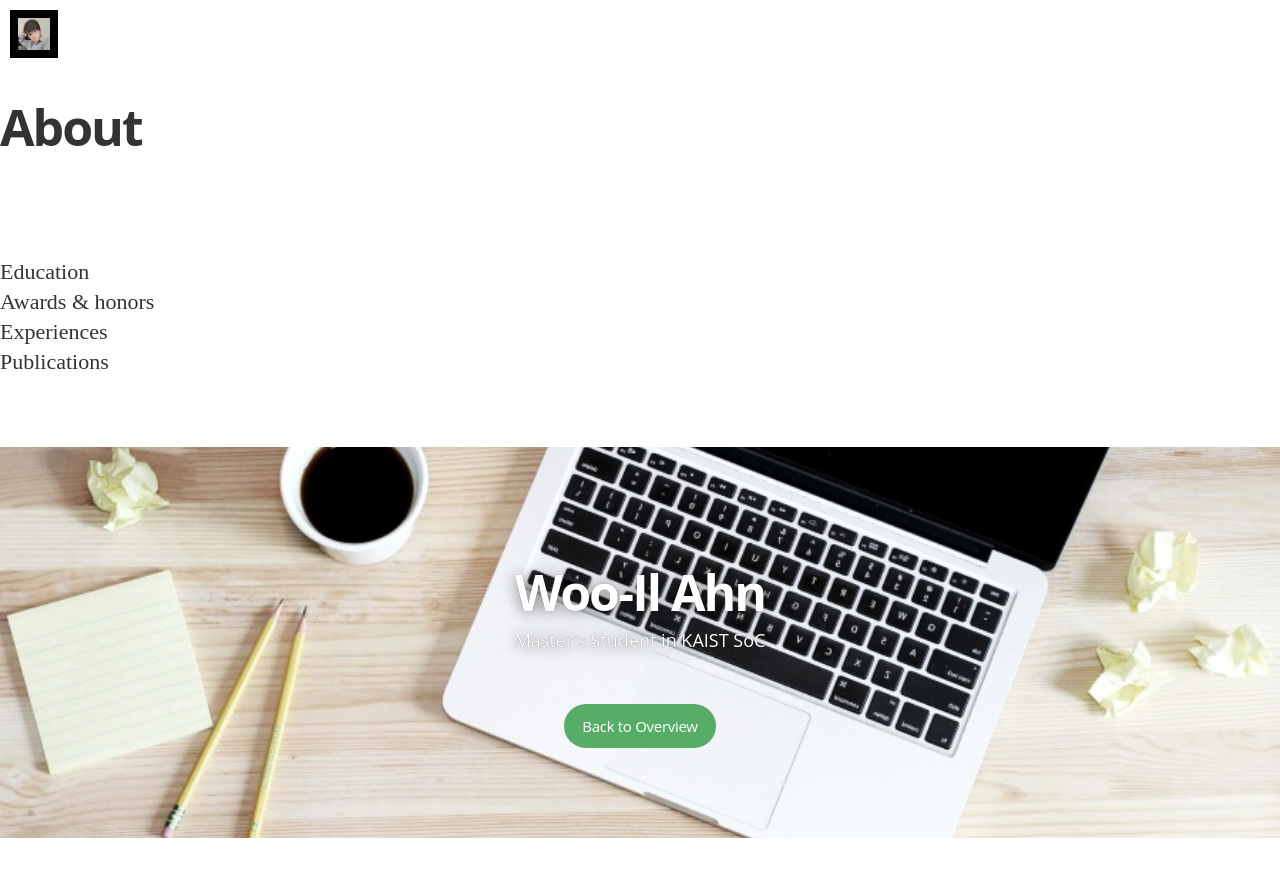
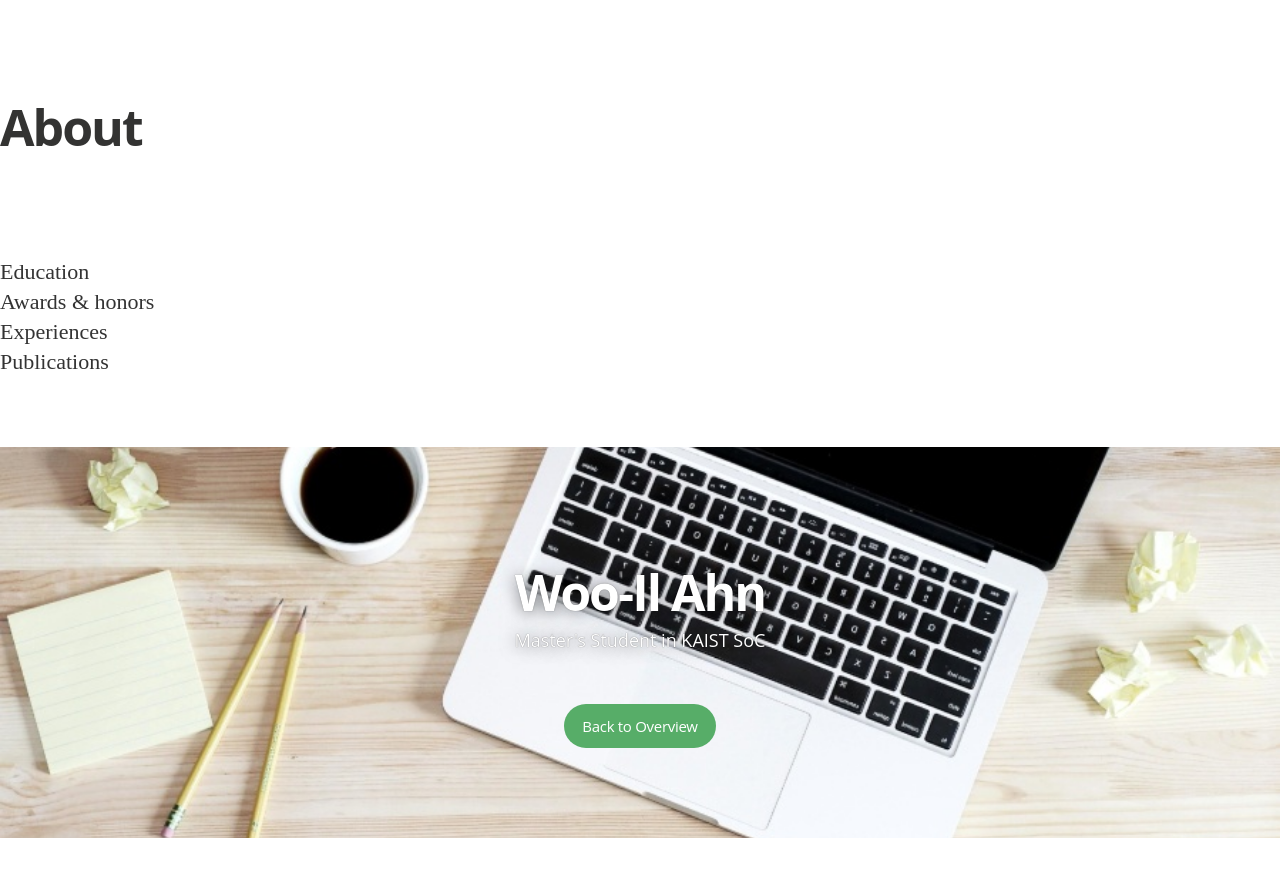
Before and after one commit to wooilahn/wooilahn.github.io, a Jekyll site: the page built from about.md, in a window 1280 px wide. Shown: the top 877 px of the page. Built offline with Jekyll 4.4.1, drawn with Linux system fonts in a browser that asks for light colours; nearby versions of some CDN libraries; some web fonts are replaced.

Commit message:
wooil's github.io Ver.0.96

```diff
--- a/_includes/header.html
+++ b/_includes/header.html
@@ -1,6 +1,3 @@
 <!-- header start -->
 
-{% if site.float_logo %}
-  <a href="{{ site.url }}{{ site.baseurl }}" class="logo-readium"><span class="logo" style="background-image: url({{ site.logo }})"></span></a>
-{% endif %}
 <!-- header end -->
```
Also changed, not shown: assets/article_images/2014-11-30-mediator_features/night-track-mobile.JPG (added), assets/article_images/about/carb_book_logo.png (added), 2 other files.
